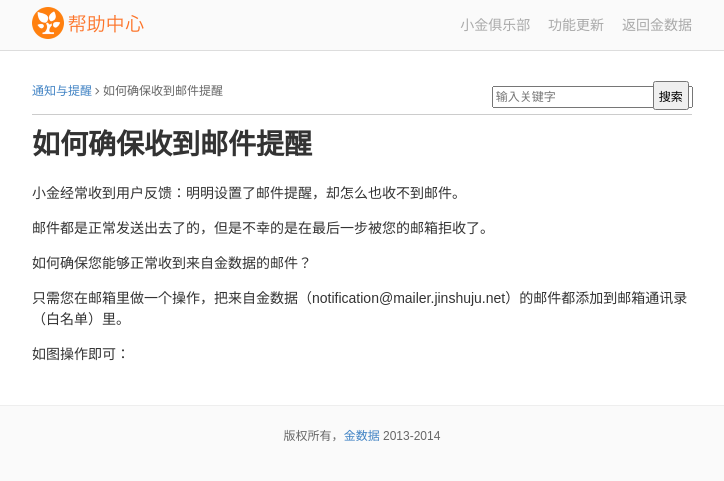
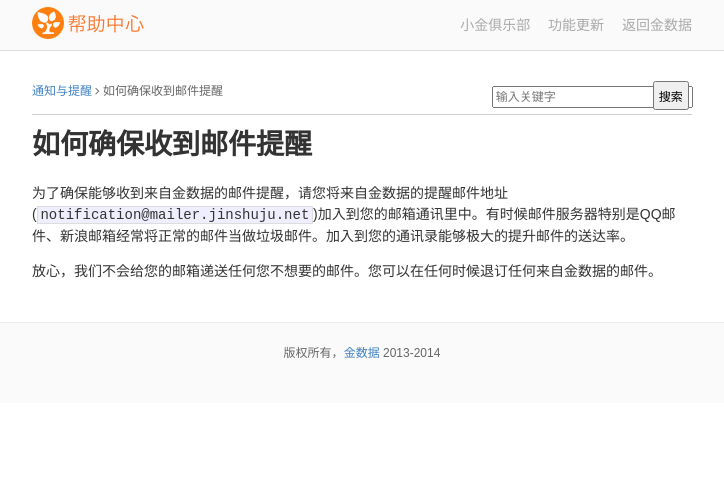
Before and after one commit to jinshuju/help.jinshuju.net, a Jekyll site: the page built from _posts/2014-1-2-how-to-get-emails-from-jinshuju.md, in a window 1280 px wide. Shown: the top 481 px of the page, without its empty margins (278-1002 px from the left). Built offline with Jekyll 4.4.1, drawn with Linux system fonts in a browser that asks for light colours; Markdown is read by kramdown in place of the engine named in the settings.

Commit message:
Update 2014-1-2-how-to-get-emails-from-jinshuju.md

```diff
--- a/_posts/2014-1-2-how-to-get-emails-from-jinshuju.md
+++ b/_posts/2014-1-2-how-to-get-emails-from-jinshuju.md
@@ -6,12 +6,6 @@ category: notification
 tags: faq
 ---
 
-小金经常收到用户反馈：明明设置了邮件提醒，却怎么也收不到邮件。
+为了确保能够收到来自金数据的邮件提醒，请您将来自金数据的提醒邮件地址(`notification@mailer.jinshuju.net`)加入到您的邮箱通讯里中。有时候邮件服务器特别是QQ邮件、新浪邮箱经常将正常的邮件当做垃圾邮件。加入到您的通讯录能够极大的提升邮件的送达率。
 
-邮件都是正常发送出去了的，但是不幸的是在最后一步被您的邮箱拒收了。
-
-如何确保您能够正常收到来自金数据的邮件？
-
-只需您在邮箱里做一个操作，把来自金数据（notification@mailer.jinshuju.net）的邮件都添加到邮箱通讯录（白名单）里。
-
-如图操作即可：
+放心，我们不会给您的邮箱递送任何您不想要的邮件。您可以在任何时候退订任何来自金数据的邮件。
```
